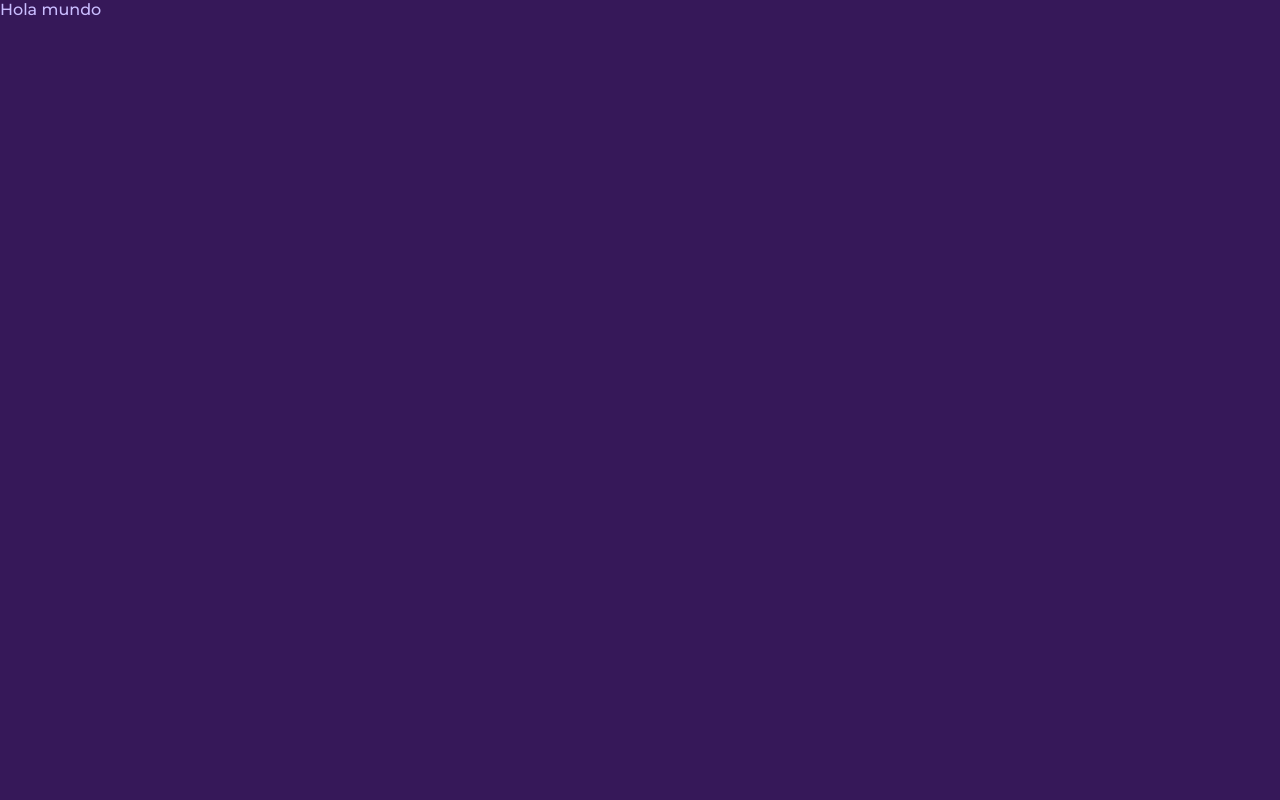
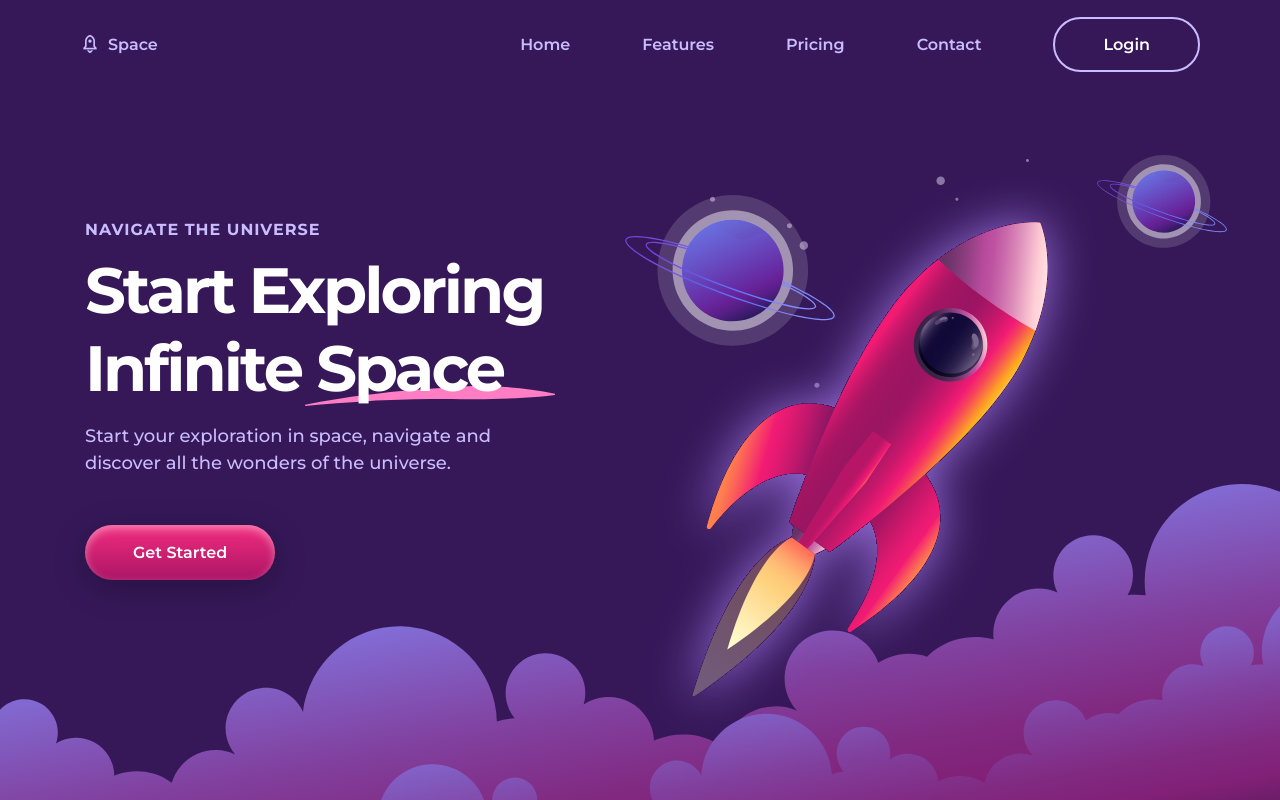
Before and after one commit to Andrxzz1/jc-prc-sb, a plain HTML site: page index.html in a window 1280 px wide. Drawn offline with nearby package versions, Linux system fonts and the light colour scheme.

Commit message:
recovery

```diff
--- a/index.html
+++ b/index.html
@@ -19,19 +19,90 @@
 
 <body>
    <!--==================== HEADER ====================-->
-   <header >
+   <header class="header" id="header">
+      <nav class="nav container">
+         <a href="#" class="nav__logo">
+            <i class="ri-rocket-2-line"></i> Space
+         </a>
+
+         <div class="nav__menu" id="nav-menu">
+            <ul class="nav__list">
+               <li class="nav__item">
+                  <a href="#" class="nav__link">Home</a>
+               </li>
+
+               <li class="nav__item">
+                  <a href="#" class="nav__link">Features</a>
+               </li>
+
+               <li class="nav__item">
+                  <a href="#" class="nav__link">Pricing</a>
+               </li>
+
+               <li class="nav__item">
+                  <a href="#" class="nav__link">Contact</a>
+               </li>
+            </ul>
+
+            <a href="#" class="nav__button">Login</a>
+
+            <!-- Close button -->
+            <div class="nav__close" id="nav-close">
+               <i class="ri-close-line"></i>
+            </div>
+
+         </div>
+
+         <!-- Toggle button -->
+         <div class="nav__toggle" id="nav-toggle">
+            <i class="ri-apps-2-line"></i>
+         </div>
+      </nav>
    </header>
 
    <!--==================== MAIN ====================-->
-   <main >
+   <main class="main">
       <!--==================== HOME ====================-->
-      <section >
-         <p>Hola mundo</p>
+      <section class="home">
+         <div class="home__container">
+            <div class="home__content">
+               <h3 class="home__subtitle">
+                  NAVIGATE THE UNIVERSE
+               </h3>
+               <h1 class="home__title">
+                  <span>
+                     Start Exploring <br>
+                     Infinite Space
+                  </span>
+                  <img src="./assets/img/line.svg" alt="Line image">
+               </h1>
+
+               <p class="home__description">
+                  Start your exploration in space, navigate
+                  and discover all the wonders of the
+                  universe.
+               </p>
+
+               <a href="" class="home__button">
+                  Get Started
+               </a>
+            </div>
+
+            <div class="home__images">
+               <img src="./assets/img/points-space.svg" alt="Ponts detail" class="home__points">
+               <img src="./assets/img/planet.svg" alt="Ponts detail" class="home__planet-2">
+               <img src="./assets/img/planet.svg" alt="Ponts detail" class="home__planet-1">
+               <img src="./assets/img/rocket.svg" alt="Ponts detail" class="home__rocket">
+            </div>
+         </div>
+         <img src="./assets/img/clouds-1.svg" alt="" class="home__cloud-1">
+         <img src="./assets/img/clouds-2.svg" alt="" class="home__cloud-2">
       </section>
    </main>
 
    <!--=============== GSAP ===============-->
    <script src="./assets/js/gsap.min.js"></script>
+
    <!--=============== MAIN JS ===============-->
    <script src="assets/js/main.js"></script>
 </body>
```
